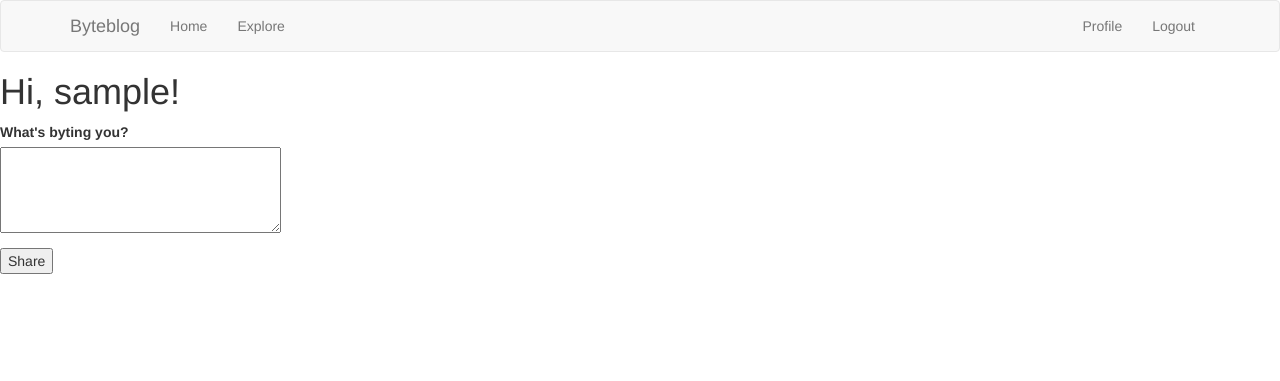
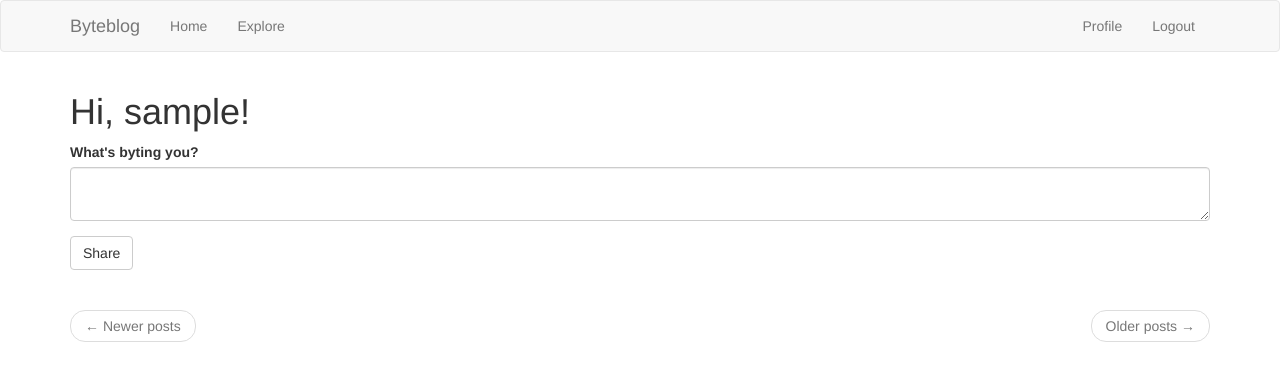
Before and after one commit to 2KAbhishek/Byteblog, a Flask app: page / in a window 1280 px wide. Shown: the top 381 px of the page. Run offline with Flask 2, Linux system fonts and the light colour scheme; the visitor is signed in with stand-in values (Sample User, id 1); data comes from the database, SQL or seed files in the repository; data that the repository does not hold is empty; some libraries are stand-ins or nearby versions.

Commit message:
Add bootstrap styling to index.

```diff
--- a/app/templates/index.html
+++ b/app/templates/index.html
@@ -1,27 +1,27 @@
 {% extends "base.html" %}
+{% import 'bootstrap/wtf.html' as wtf %}
 
-{% block content %}
+{% block app_content %}
     <h1>Hi, {{ current_user.username }}!</h1>
     {% if form %}
-    <form action="" method="post">
-        {{ form.hidden_tag() }}
-        <p>
-            {{ form.post.label }}<br>
-            {{ form.post(cols=32, rows=4) }}<br>
-            {% for error in form.post.errors %}
-            <span style="color: red;">[{{ error }}]</span>
-            {% endfor %}
-        </p>
-        <p>{{ form.submit() }}</p>
-    </form>
+    {{ wtf.quick_form(form) }}
+    <br>
     {% endif %}
     {% for post in posts %}
         {% include '_post.html' %}
     {% endfor %}
-    {% if prev_url %}
-    <a href="{{ prev_url }}">Newer posts</a>
-    {% endif %}
-    {% if next_url %}
-    <a href="{{ next_url }}">Older posts</a>
-    {% endif %}
+    <nav aria-label="...">
+        <ul class="pager">
+            <li class="previous{% if not prev_url %} disabled{% endif %}">
+                <a href="{{ prev_url or '#' }}">
+                    <span aria-hidden="true">&larr;</span> Newer posts
+                </a>
+            </li>
+            <li class="next{% if not next_url %} disabled{% endif %}">
+                <a href="{{ next_url or '#' }}">
+                    Older posts <span aria-hidden="true">&rarr;</span>
+                </a>
+            </li>
+        </ul>
+    </nav>
 {% endblock %}
```
